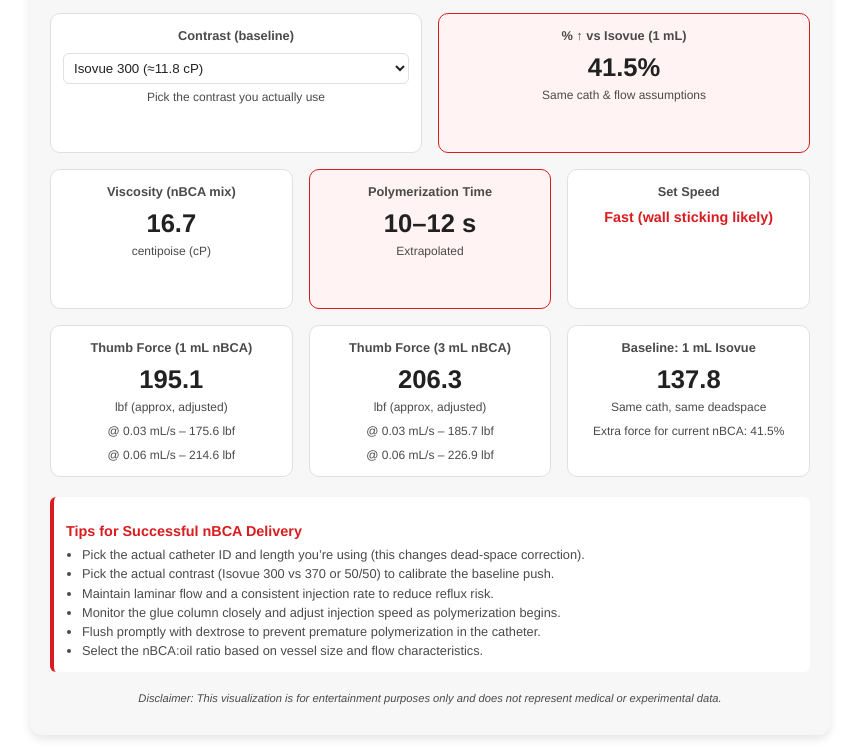
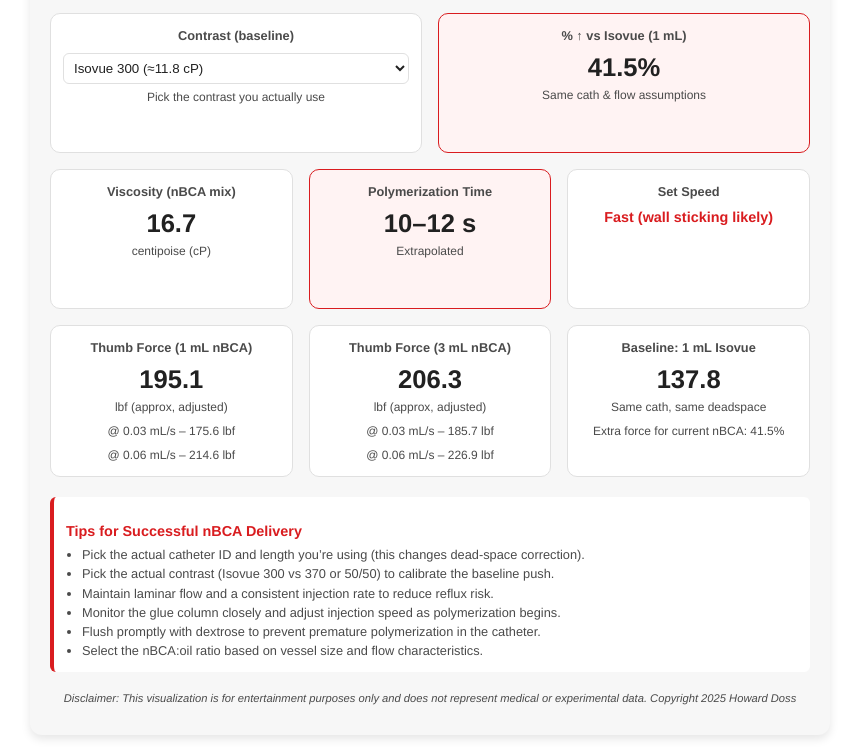
Before and after one commit to stinkypony1968-a11y/nBCASLIDERv1, a plain HTML site: page index.html in a window 1280 px wide. Shown: the part 447-1198 px from the top of the page, without its empty margins (210-1069 px from the left). Drawn offline with Linux system fonts and the light colour scheme.

Commit message:
Update index.html

```diff
--- a/index.html
+++ b/index.html
@@ -198,7 +198,7 @@
 
       <p class="disclaimer">
         Disclaimer: This visualization is for entertainment purposes only and does not represent medical or experimental
-        data.
+        data. Copyright 2025 Howard Doss
       </p>
     </div>
 
```
